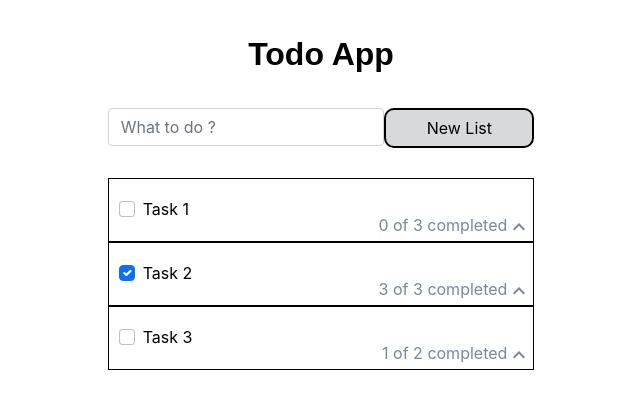
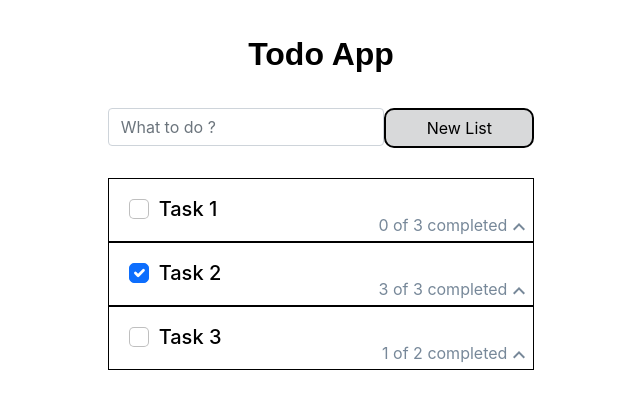
Before and after one commit to mehtishamulhaq/TODO_APP, a React (Create React App) app in the folder todo_app/: page / in a window 1280 px wide. Shown: the top 408 px of the page, without its empty margins (319-959 px from the left). Built offline with nearby package versions, Linux system fonts and the light colour scheme.

Commit message:
improvement/final touch

```diff
--- a/todo_app/src/components/Checkbox/Checkbox.css
+++ b/todo_app/src/components/Checkbox/Checkbox.css
@@ -1,3 +1,16 @@
 .form-check {
   width: 100%;
+  display: flex;
+  align-items: center;
+  padding: 0px;
 }
+
+.checkbox-input {
+  font-size: 16px;
+  margin: 0px 8px;
+}
+
+.checkbox-label {
+  font-size: 16px;
+  font-weight: 500;
+}
--- a/todo_app/src/components/Checkbox/Checkbox.js
+++ b/todo_app/src/components/Checkbox/Checkbox.js
@@ -23,7 +23,8 @@ export default function Checkbox({
             style={styles && styles.container ? styles.container : {}}>
             <input
                 id={id}
-                className={inputClassName}
+                // className={inputClassName}
+                className={`checkbox-input ${inputClassName}`}
                 type="checkbox"
                 name={name}
                 value={value}
--- a/todo_app/src/components/ListItem/ListItem.css
+++ b/todo_app/src/components/ListItem/ListItem.css
@@ -56,3 +56,7 @@
   border: none;
   box-shadow: none;
 }
+
+.list-item-checkbox {
+  font-size: large;
+}
--- a/todo_app/src/components/ListItem/ListItem.js
+++ b/todo_app/src/components/ListItem/ListItem.js
@@ -99,7 +99,12 @@ export default function ListItem({ listItem, onListItemChange }) {
                     < div key={step.id} className='list-item sub-tasks-container' >
                         <Checkbox
                             checked={isStepComplete(step.id)}
-                            onChange={(event) => toggleStepStatus(event, step.id)}>{step.description}
+                            onChange={(event) => toggleStepStatus(event, step.id)}
+                            styles={{
+                                input: { fontSize: '16px', margin: '0px 8px' },
+                                label: { fontSize: '16px', color: 'lightslategrey' }
+                            }}>
+                            {step.description}
                         </Checkbox>
                     </div>
                 )}
@@ -127,7 +132,13 @@ export default function ListItem({ listItem, onListItemChange }) {
             <div className='list-item'>
                 <Checkbox
                     checked={isTaskComplete()}
-                    onChange={(event) => toggleTaskStatus(event, listItem.id)}>{listItem.description}
+                    onChange={(event) => toggleTaskStatus(event, listItem.id)}
+                    styles={{
+                        input: { fontSize: '20px', margin: '0px 10px' },
+                        label: { fontSize: '20px', fontWeight: 500 }
+                    }}
+                >
+                    {listItem.description}
                 </Checkbox>
                 <div className='right-container'>
                     <div className='completion-status'>{getCompletionStatus()}</div>
```
